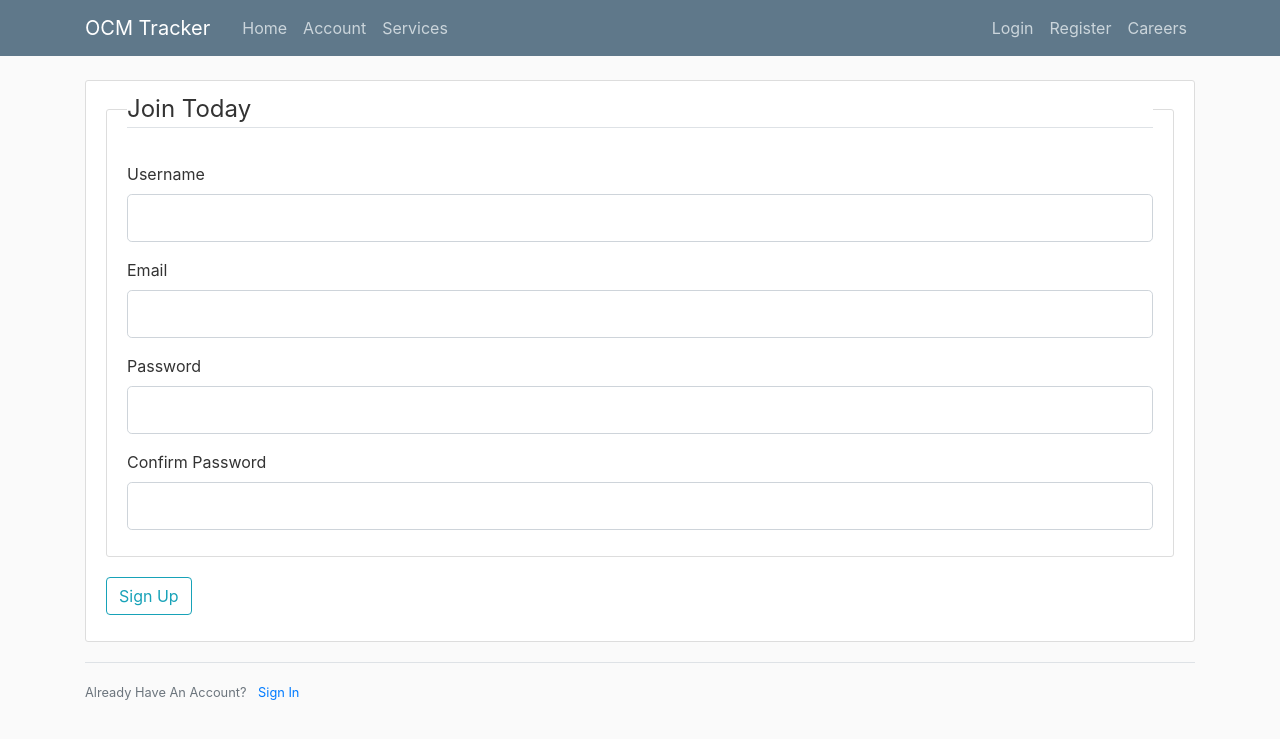
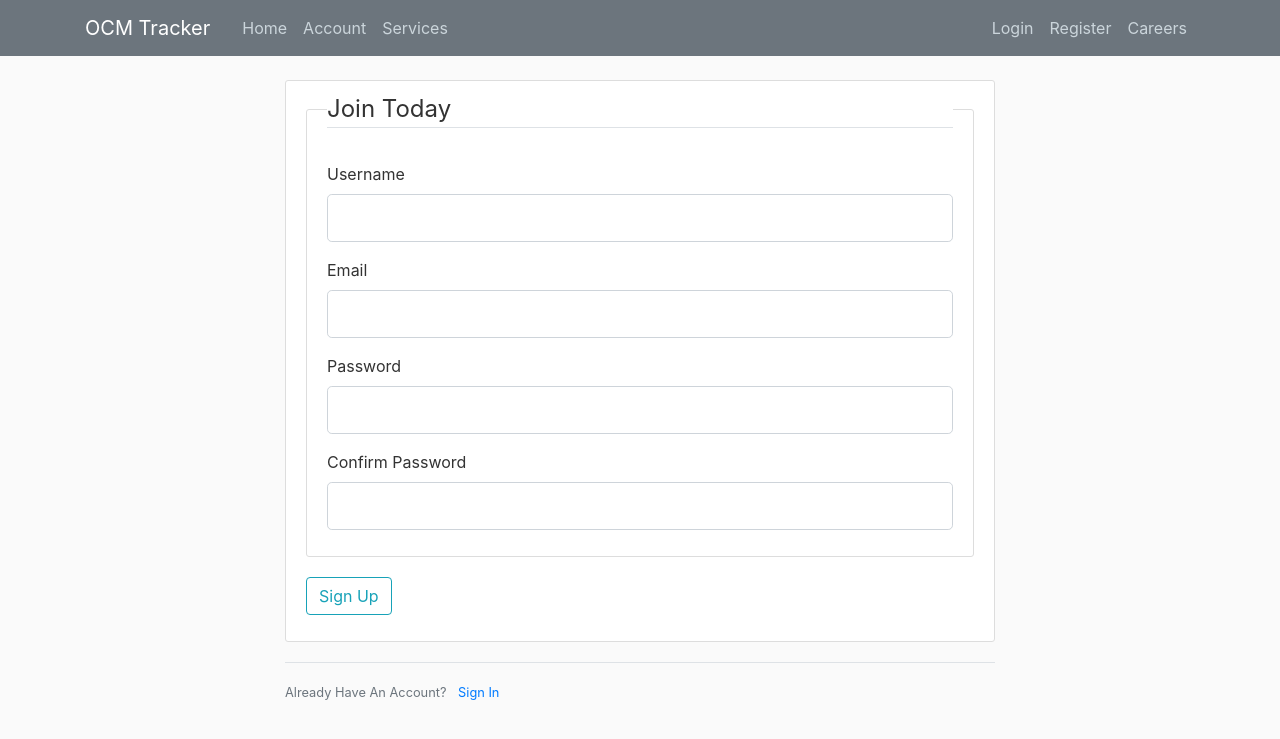
Before and after one commit to ibaf001/conexus, a Flask app: page /register in a window 1280 px wide. Shown: the top 739 px of the page. Run offline with Flask 2, Linux system fonts and the light colour scheme; some libraries are stand-ins or nearby versions.

Commit message:
Add grid to pages

```diff
--- a/tracker/routes.py
+++ b/tracker/routes.py
@@ -33,7 +33,8 @@ def del_project(case):
 @login_required
 def project(case):
     users = {"ibobafumba@gmail.com": "Ibo Bafumba", "horimbere86@yahoo.fr": "Briella Horimbere",
-             "gabriel@gmail": "Gabriel Bafumba", "jojo@gmail.com": "Johanna Bafumba"}
+             "gabriel@gmail": "Gabriel Bafumba", "jojo@gmail.com": "Johanna Bafumba",
+             "blaise.mpinga@ocmgroups.com": "Blaise Mpinga"}
     return render_template('project.html', title='Project', case=case, users=users)
 
 
--- a/tracker/templates/base.html
+++ b/tracker/templates/base.html
@@ -15,7 +15,7 @@
 <body>
 
 <header class="site-header">
-    <nav class="navbar navbar-expand-md navbar-dark bg-steel fixed-top">
+    <nav class="navbar navbar-expand-md navbar-dark bg-secondary fixed-top">
         <div class="container">
             <a class="navbar-brand mr-4" href="/">OCM Tracker</a>
             <button class="navbar-toggler" type="button" data-toggle="collapse" data-target="#navbarToggle"
@@ -57,6 +57,7 @@
     {% endwith %}
     {% block content %}
     {% endblock %}
+
 </div>
 
 <script src="https://code.jquery.com/jquery-3.4.1.slim.min.js"
--- a/tracker/templates/register.html
+++ b/tracker/templates/register.html
@@ -1,5 +1,10 @@
 {% extends "base.html" %}
 {% block content %}
+
+<div class="container">
+    <div class="row">
+        <div class="col-2"></div>
+        <div class="col-8">
     <div class="content-section">
         <form method="POST" action="">
             {{ form.hidden_tag() }}
@@ -33,4 +38,9 @@
             Already Have An Account? <a class="ml-2" href="{{ url_for('login') }}">Sign In</a>
         </small>
     </div>
+
+        </div>
+          <div class="col-2"></div>
+    </div>
+</div>
 {% endblock content %}
```
Also changed, not shown: tracker/templates/add_project.html (+8 -5 lines), tracker/templates/login.html (+12 -0 lines).
